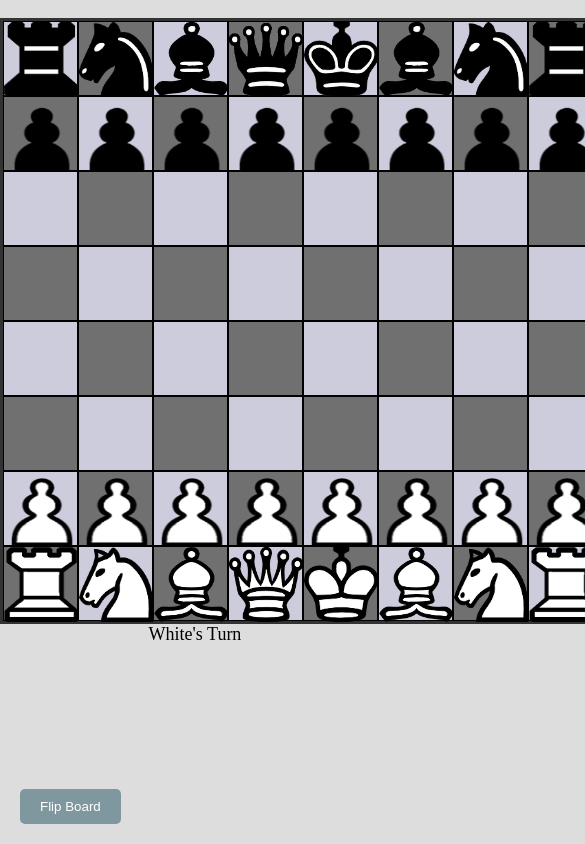
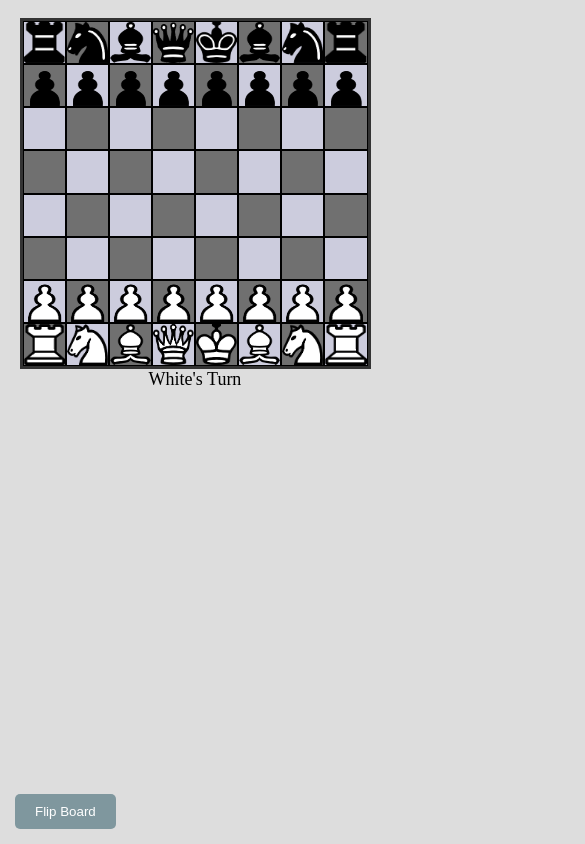
Before and after one commit to AhmadAlkholy/Javascript-Chess-Game, a plain HTML site: page chess.html in a window 390 px wide. Both pictures are taken after a click on the button "Start Game". Shown: the top 844 px of the page, 585 px wide, since content can reach past the window. Drawn offline with Linux system fonts and the light colour scheme.

Commit message:
making the ui responsive

```diff
--- a/chess.css
+++ b/chess.css
@@ -5,16 +5,35 @@
 body{
 	background: #ddd;
 }
+.board-container {
+	width: 600px;
+	max-width: 90%;
+    justify-content: center;
+	margin:auto;
+	position:relative;
+}
+.semataries {
+	width: 100%;
+	margin:auto;
+	display: flex;
+    justify-content: center;
+}
+.sematary {
+	width: 50%;
+}
+#blackSematary {
+	text-align: right;
+}
 #board{
-	width: 600px;
-	height: 600px;
+	aspect-ratio: 1 / 1;
+	margin: auto;
 	border:3px #333 solid;
 }
 #board div div{
 	float: left;
-	width: 75px;
-	height: 75px;
-	box-sizing:border-box;
+    width: calc(100% / 8);
+	aspect-ratio: 1 / 1;
+	box-sizing: border-box;
 	border: #000 solid .01cm;
 }
 
@@ -66,9 +85,10 @@ body{
   }
 
 }
-img{
-	width: 75px;
-	height: 75px;
+img.piece{
+	width: 100%;
+	height: 100%;
+	float: left;
 }
 .allowed{
 	opacity: .8;
@@ -85,31 +105,14 @@ img{
 	background: radial-gradient(#333,#222 )!important;
 	border:1px solid black !important;
 }
-#sematary img{
+.sematary img {
 	transform: rotateZ(0);
-}
-#whiteSematary{
-	position: absolute;
-    top: 0;
-    left: 610px;
-    width: 180px;
-}
-#blackSematary{
-	position: absolute;
-    top: 0;
-    left: -190px;
-    width: 180px;
+	width: 1.8rem;
+	height: 1.8rem;
 }
 #blackSematary div{
 	overflow-y: auto;
 	margin-bottom: 2px;
-}
-#blackSematary img{
-	float: right;
-}
-#sematary img{
-	width: 60px;
-	height: 60px;
 }
 .scene{
 	position: relative;
--- a/chess.html
+++ b/chess.html
@@ -3,6 +3,7 @@
 <head>
 	<title>Chess</title>
 	<link rel="stylesheet" type="text/css" href="chess.css">
+    <meta name="viewport" content="width=device-width, initial-scale=1" />
 </head>
 <body>
 
@@ -39,7 +40,7 @@
 </div>
 
 <br>
-<div style="width:600px;margin:auto;position:relative;">
+	<div class="board-container">
 
 		<div id="board">
 			<div id="final" class="odd">
@@ -124,15 +125,18 @@
 			</div>
 		</div>
 
-	<div id="sematary">
-		<div id="whiteSematary">
+		<p id="turn">White's Turn</p>
+
+		<div class="semataries">
+			<div id="whiteSematary" class="sematary">
 				<div class="pawn"></div>
 				<div class="knight"></div>
 				<div class="bishop"></div>
 				<div class="rook"></div>
 				<div class="queen"></div>
 			</div>
-		<div id="blackSematary">
+
+			<div id="blackSematary" class="sematary">
 				<div class="pawn"></div>
 				<div class="knight"></div>
 				<div class="bishop"></div>
@@ -140,10 +144,10 @@
 				<div class="queen"></div>
 			</div>
 		</div>
+
 	</div>
 
-<p id="turn">White's Turn</p>
-<div style="position:absolute;left:20px;bottom:20px;">
+<div style="position:absolute;left:15px;bottom:15px;">
 	<button class="flip-board" onclick="boardAnimate()">Flip Board</button>
 </div>
 
```
Lines whose indentation alone changed are shown as unchanged.
